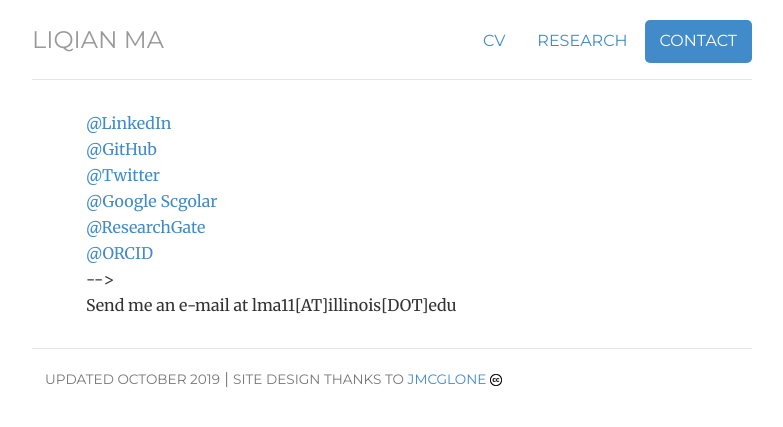
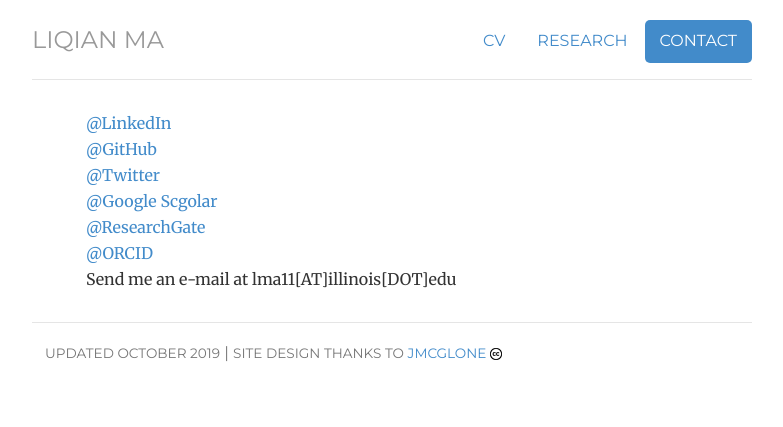
Before and after one commit to liqian-ma/liqian-ma.github.io, a Jekyll site: the page built from contact/index.html, in a window 1280 px wide. Shown: the top 427 px of the page, without its empty margins (248-1031 px from the left). Built offline with Jekyll 4.4.1, drawn with Linux system fonts in a browser that asks for light colours.

```diff
--- a/contact/index.html
+++ b/contact/index.html
@@ -16,7 +16,7 @@ description: Contact information for Liqian Ma
 	<li><a href="https://twitter.com/liqianma1?lang=en">@Twitter</a></li>
 	<li><a href="https://scholar.google.com/citations?user=XOKWlpgAAAAJ&hl=en&gmla=AJsN-F79zcujeLDCk_CUDQB1zAtAT6MwIjwwojO6dyG9PXx63XgqoRfF3KEAI-Hn-ycsmg-nT4w1L9koc25Z9voe8AnhAjigbKGwWRUZpYW47HN2slI3Hbw&sciund=4048768845565468314">@Google Scgolar</a></li>
 	<li><a href="https://www.researchgate.net/profile/Liqian_Ma2?ev=hdr_xprf">@ResearchGate</a></li>
-	<li><a href="https://orcid.org/0000-0002-0264-9263">@ORCID</a></li> -->
+	<li><a href="https://orcid.org/0000-0002-0264-9263">@ORCID</a></li>
 	<li>Send me an e-mail at lma11[AT]illinois[DOT]edu</li>
 	</ul>
 
```
